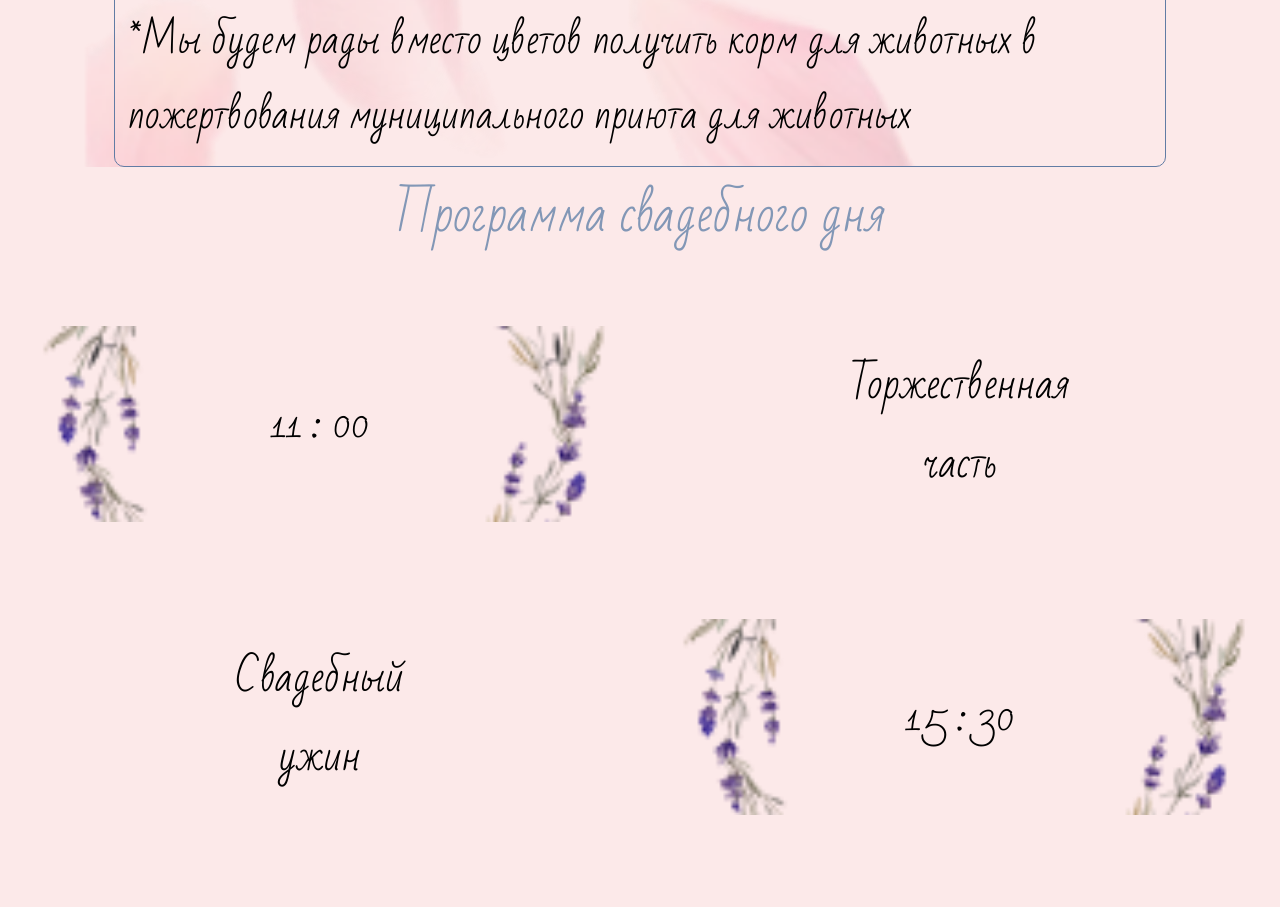
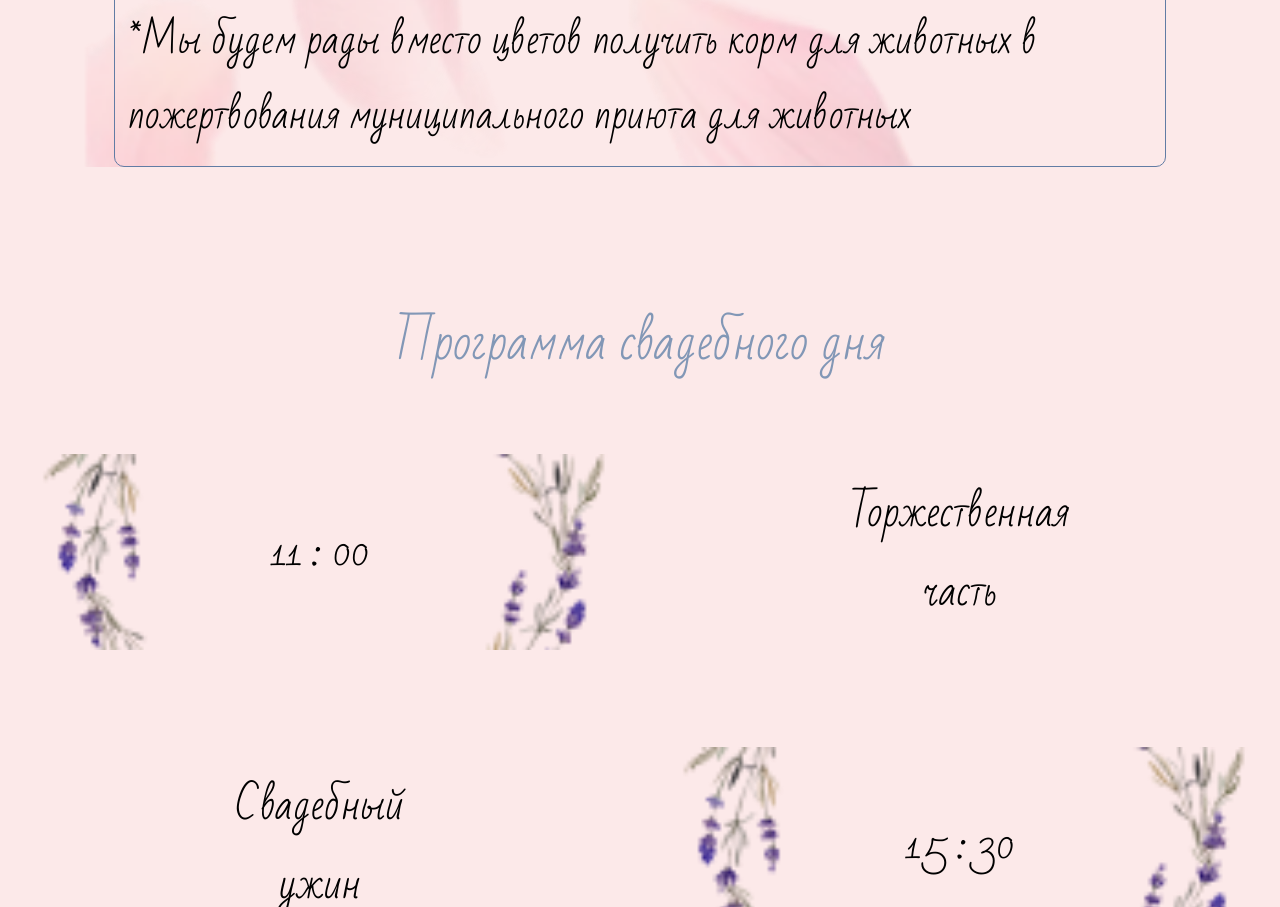
Before and after one commit to AnneBirdie/wedding-cornflower, a plain HTML site: page index.html in a window 1280 px wide. Shown: the part 4176-5083 px from the top of the page. Drawn offline with Linux system fonts and the light colour scheme.

Commit message:
Update styles.css

```diff
--- a/styles/styles.css
+++ b/styles/styles.css
@@ -479,6 +479,9 @@ select>option:focus{
     background-color: rgba(203, 145, 104, 1);
 }
     /*block 5.......................................................................................................................*/
+.block_5{
+    margin-top: 10%;
+}
     .timetable{
         width: 100%;
         display: flex;
```
